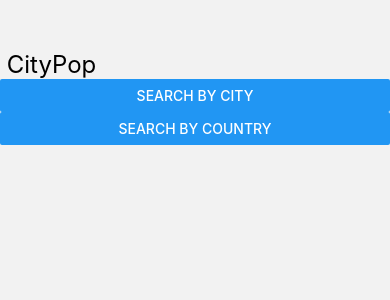
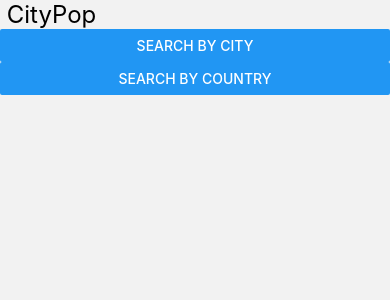
Before and after one commit to kobeisgood/arbetsprovWeKnowIT, a React Native app: screen /Home in a window 390 px wide. Shown: the top 300 px of the page. Built offline with nearby package versions, Linux system fonts and the light colour scheme.

Commit message:
small update to styling of PageText component

```diff
--- a/components/PageText.tsx
+++ b/components/PageText.tsx
@@ -15,7 +15,7 @@ interface Props {
 export const PageText = ( props:Props ) => {
     return(
         <View>
-            <Text style={{ fontSize: 24, marginTop:50 }}> {props.text} </Text>
+            <Text style={{ fontSize: 24 }}> {props.text} </Text>
         </View>
     )
 }
```
